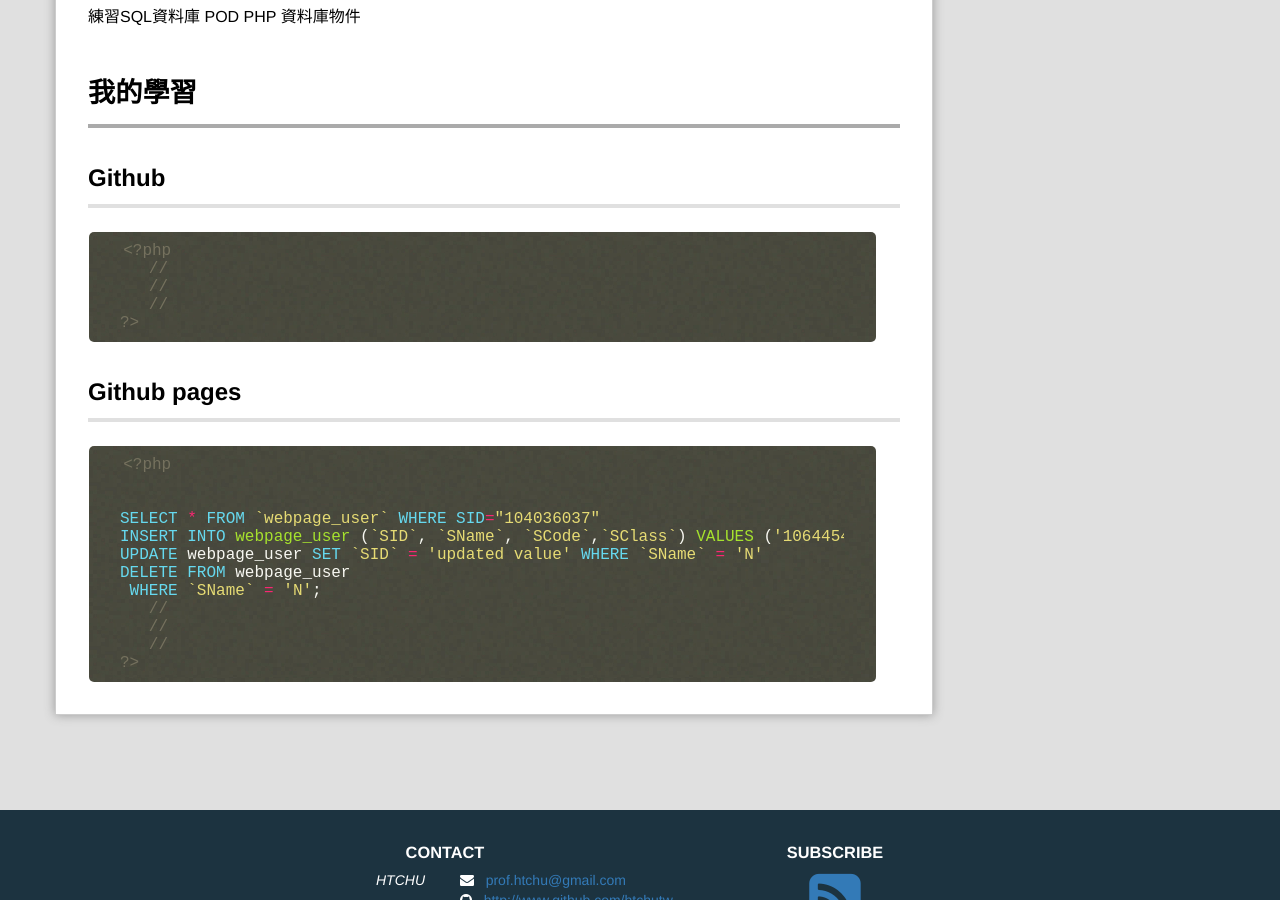
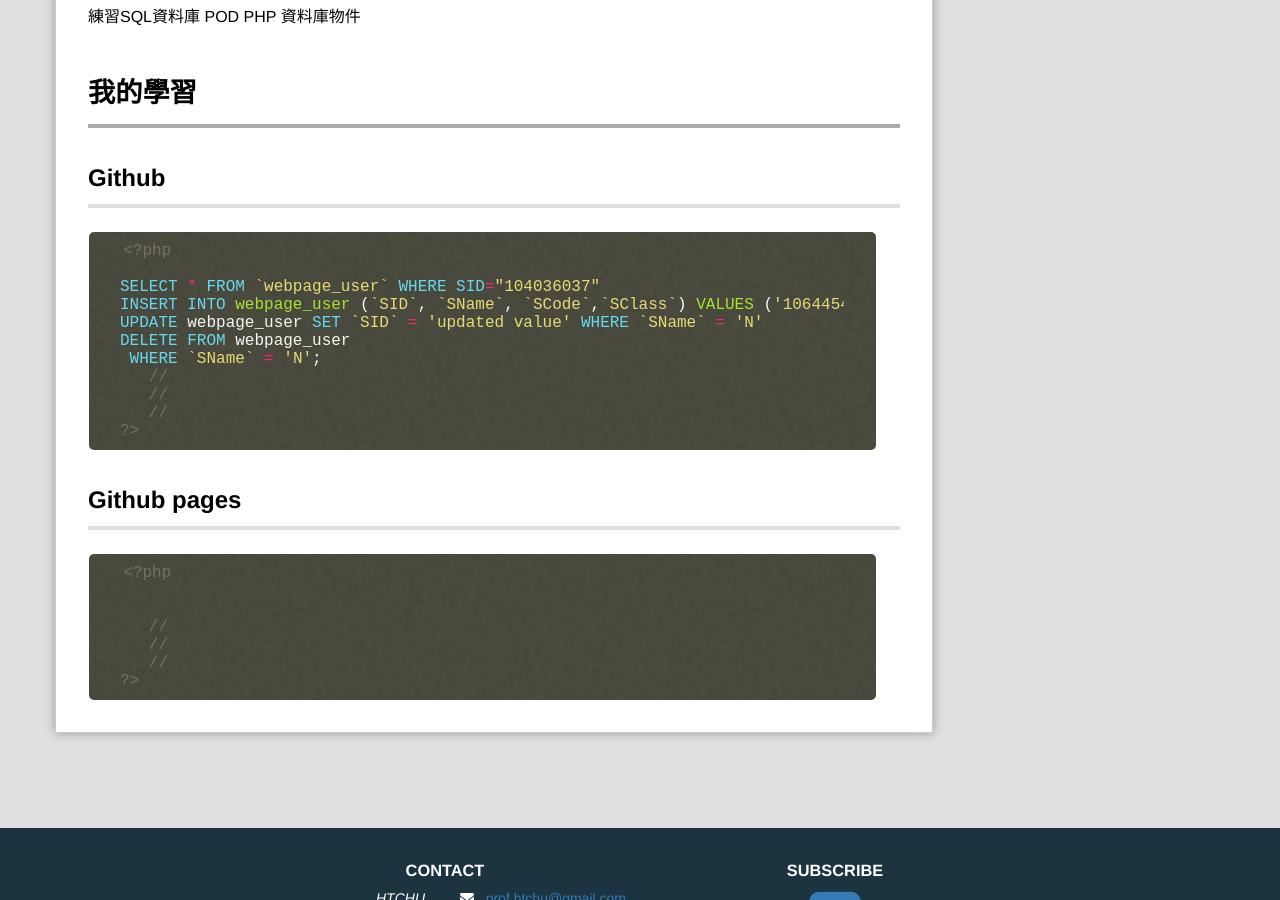
Before and after one commit to wily125/webcourse, a Jekyll site: the page built from _posts/2017-12-13-Class13.md, in a window 1280 px wide and 900 px high, scrolled down 590 px. Built offline with Jekyll 4.4.1, drawn with Linux system fonts in a browser that asks for light colours; Markdown is read by kramdown in place of the engine named in the settings; comment, search, counter and statistics services are not loaded; part of the change alters nothing that is shown.

Commit message:
Update 2017-12-13-Class13.md

````diff
--- a/_posts/2017-12-13-Class13.md
+++ b/_posts/2017-12-13-Class13.md
@@ -22,6 +22,12 @@ POD PHP 資料庫物件
 
 ```php
 <?php
+
+SELECT * FROM `webpage_user` WHERE SID="104036037"
+INSERT INTO webpage_user (`SID`, `SName`, `SCode`,`SClass`) VALUES ('106445444', '123','0000','W2')
+UPDATE webpage_user SET `SID` = 'updated value' WHERE `SName` = 'N'
+DELETE FROM webpage_user
+ WHERE `SName` = 'N';
    //
    //
    //
@@ -33,11 +39,6 @@ POD PHP 資料庫物件
 <?php
 
 
-SELECT * FROM `webpage_user` WHERE SID="104036037"
-INSERT INTO webpage_user (`SID`, `SName`, `SCode`,`SClass`) VALUES ('106445444', '123','0000','W2')
-UPDATE webpage_user SET `SID` = 'updated value' WHERE `SName` = 'N'
-DELETE FROM webpage_user
- WHERE `SName` = 'N';
    //
    //
    //
````
